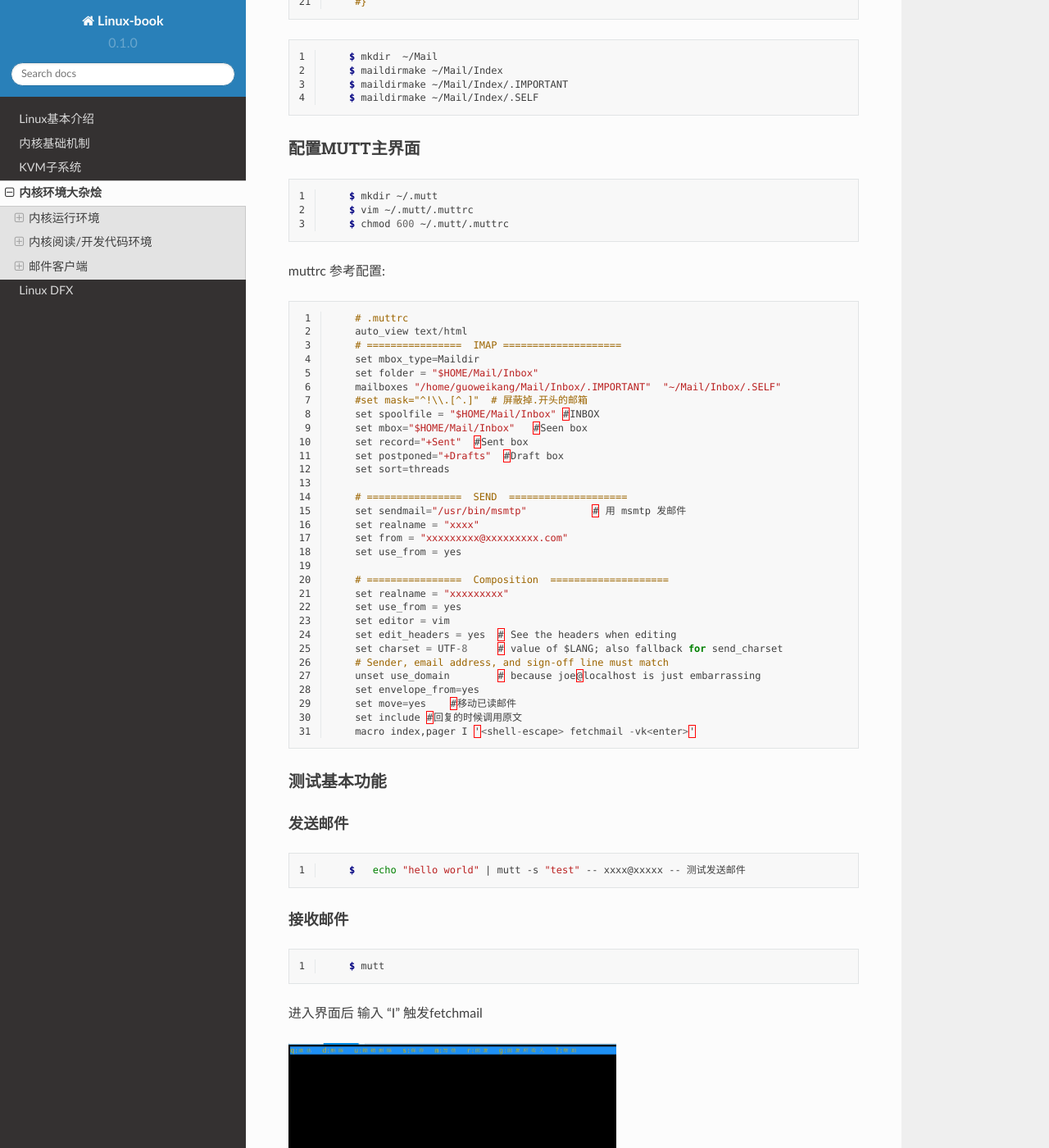
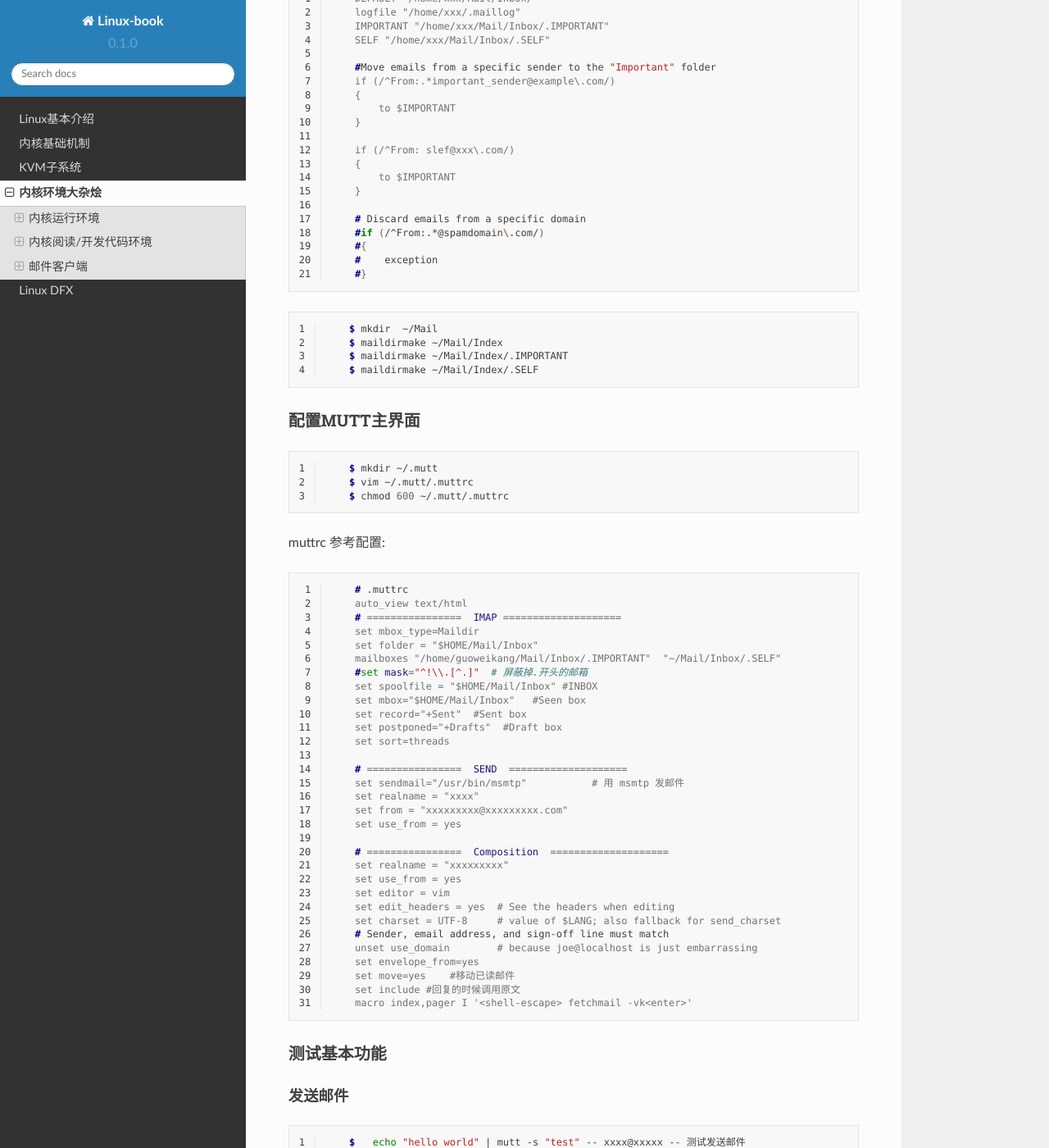
Before and after one commit to guoweikang/Linux-book, a Sphinx documentation site: the page built from docs/source/linux/linux_tools_install.rst, in a window 1280 px wide and 1400 px high, scrolled down 11757 px. Shown: the whole window at 82% size. Built offline with Sphinx 7.4.7 and the Read the Docs theme 2.0.0, drawn with Linux system fonts in a browser that asks for light colours; pages that are not in the unit, such as notebooks, are missing from menus; some of the changed text lies outside the part shown.

Commit message:
fix warning

```diff
--- a/docs/source/index.rst
+++ b/docs/source/index.rst
@@ -25,4 +25,3 @@
    KVM子系统 <linux/kvm.rst>
    内核环境大杂烩 <linux/linux_tools_install.rst>
    Linux DFX <linux/linux_dfx.rst>
-   操作系统导论 <operate_system/operate_system.rst>
--- a/docs/source/linux/linux_dfx.rst
+++ b/docs/source/linux/linux_dfx.rst
@@ -3,6 +3,7 @@
 ==========
 
 .. _debugobjects:
+
 debugobjects
 =============
 
@@ -64,6 +65,7 @@
 堆栈上的对象，必须在该对象的生命周期(代码块) 退出之前， 调用debug_object_free() 从跟踪器删除堆栈上的对象，否则会导致跟踪错误
 
 :debug_object_activate:
+
 调用真实对象的激活函数时 需要调用此函数
 
 
@@ -71,6 +73,7 @@
 ------
 
 .. _实验debug_objects_stats:
+
 实验1:查看debug_objects_stats
 ^^^^^^^^^^^^^^^^^^^^^^^^^^^^^^^^^^^^
 .. code-block:: console
--- a/docs/source/linux/linux_tools_install.rst
+++ b/docs/source/linux/linux_tools_install.rst
@@ -48,8 +48,9 @@
 --------------------
 
 :QEMU环境准备:
-我是在虚拟机嵌套虚拟机，需要开启vmware 支持VT，在虚拟机设置->处理器->虚拟化引擎
-遇到问题参考: https://blog.csdn.net/qq_46499134/article/details/124231658
+
+	我是在虚拟机嵌套虚拟机，需要开启vmware 支持VT，在虚拟机设置->处理器->虚拟化引擎
+	遇到问题参考: https://blog.csdn.net/qq_46499134/article/details/124231658
 
 .. code-block:: console
     :linenos:
@@ -80,13 +81,14 @@
 .. code-block:: console
     :linenos:
 
-	$  make ARCH=x86_64 x86_64_defconfig (配置内核)
+	$ make ARCH=x86_64 x86_64_defconfig (配置内核)
 	$ make ARCH=x86_64 menuconfig (参考 https://www.kernel.org/doc/html/next/dev-tools/gdb-kernel-debugging.html)
 
 :编译内核:
 
 .. code-block:: console
     :linenos:
+
     $ make -j8
 
 :制作根目录:
@@ -384,21 +386,21 @@
 基本操作：以下命令都是在NEERDTREE页面操作
 
 +----------+---------------------------------------+
-| 命令 | 说明 |
-+==========+========================================+
-|  ?   |  打开或者隐藏帮助面板   |
+| 命令     | 说明                                  |
++==========+=======================================+
+|  ?       |  打开或者隐藏帮助面板                 |
 +----------+---------------------------------------+
-| 上下左右 | 选择文件或者目录    |
-+-----+---------------------------------------+
-|  回车 |  展开目录/打开文件(退出上个文件)  |
+| 上下左右 | 选择文件或者目录                      |
 +----------+---------------------------------------+
-|  ctrl+w  |  两次 在目录树和文件之前切换   |
+|  回车 |  展开目录/打开文件(退出上个文件)         |
 +----------+---------------------------------------+
-|  t  |  以标签形式打开一个文件  |
+|  ctrl+w  |  两次 在目录树和文件之前切换          |
 +----------+---------------------------------------+
-|  gt  | 标签之前切换  |
+|  t       |  以标签形式打开一个文件               |
 +----------+---------------------------------------+
-|  i/s  | 分割窗口打开 |
+|  gt      | 标签之前切换                          |
++----------+---------------------------------------+
+|  i/s     | 分割窗口打开                          |
 +----------+---------------------------------------+
 
 安装tagbar插件
@@ -530,7 +532,7 @@
 
 ~/.msmtprc 参考配置:
 
-.. code-block:: C
+.. code-block:: console
     :linenos:
 
 	defaults
@@ -569,7 +571,7 @@
 
 参考配置:
 
-.. code-block:: C
+.. code-block:: console
     :linenos:
 
 	poll imap.xxxx.com
@@ -589,7 +591,7 @@
 
 设置Mutt快捷键收取邮件的方法是在~/.muttrc中加入macro：
 
-.. code-block:: C
+.. code-block:: console
     :linenos:
 
 	macro index,pager I '<shell-escape> fetchmail -vk<enter>'
@@ -618,7 +620,7 @@
 
 参考配置:
 
-.. code-block:: C
+.. code-block:: console
     :linenos:
 
 	DEFAULT="/home/xxx/Mail/Inbox/"
@@ -664,7 +666,7 @@
 
 muttrc 参考配置:
 
-.. code-block:: C
+.. code-block:: console
     :linenos:
 
 	# .muttrc
@@ -840,7 +842,7 @@
 
 
 关于琐碎的补丁
-^^^^^^^^^^^^^
+^^^^^^^^^^^^^^^
 一开始 我们可能都是从文档修正、告警修正、编译修正这些很小的点开始进入内核 这些补丁应该被 trivial@kernel.org 专门收集 包括:
 
  -文档的拼写修正。
```
Also changed, not shown: docs/source/linux/linux_introduction.rst (+17 -17 lines).
